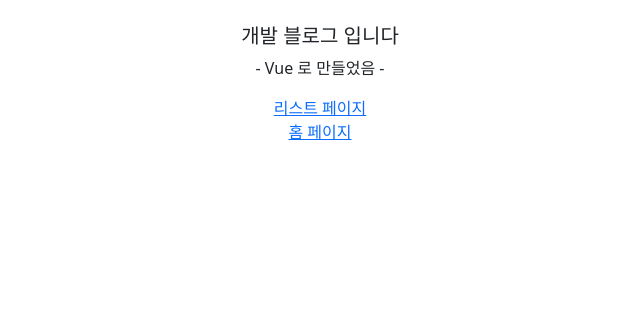
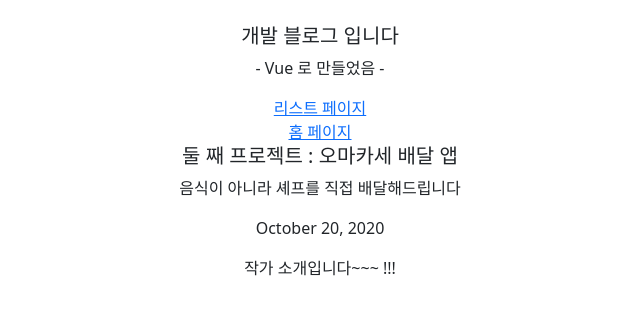
Before and after one commit to thalals/vue_lab, a Vue app in the folder blog/: page /detail/1/author in a window 1280 px wide. Shown: the top 314 px of the page, without its empty margins (320-960 px from the left). Built offline with nearby package versions, Linux system fonts and the light colour scheme.

Commit message:
#3 nested routes: 라우터 하위페이지 나누기

```diff
--- /dev/null
+++ b/blog/src/components/Author.vue
@@ -0,0 +1,13 @@
+<script >
+export default {
+  name: "Author"
+};
+</script>
+
+<template>
+  작가 소개입니다~~~ !!!
+</template>
+
+<style scoped>
+
+</style>
--- /dev/null
+++ b/blog/src/components/Comments.vue
@@ -0,0 +1,13 @@
+<script>
+export default {
+  name: "Comments"
+};
+</script>
+
+<template>
+  댓글 입니당~~
+</template>
+
+<style scoped>
+
+</style>
--- a/blog/src/components/Detail.vue
+++ b/blog/src/components/Detail.vue
@@ -18,6 +18,8 @@
     <p> {{ articles[$route.params.id].content }} </p>
     <p> {{ articles[$route.params.id].date }} </p>
   </div>
+
+  <router-view></router-view>
 </template>
 
 <style>
```
Also changed, not shown: blog/src/router.js (+10 -1 lines).
